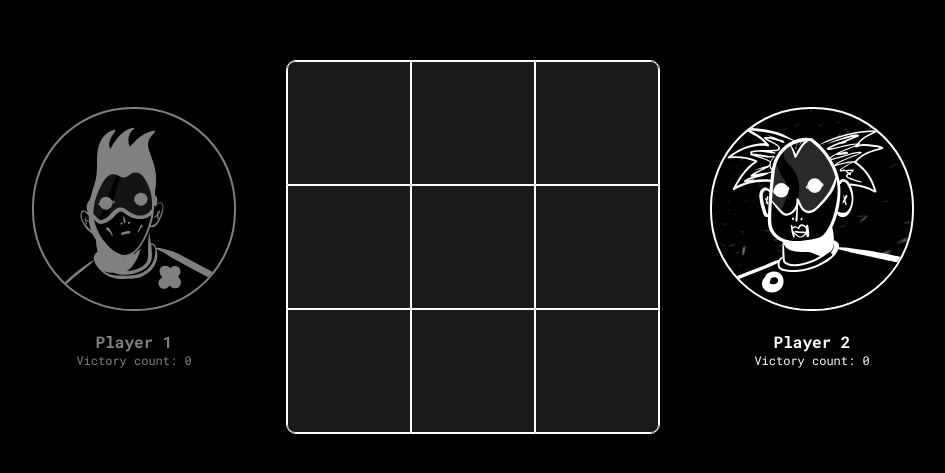
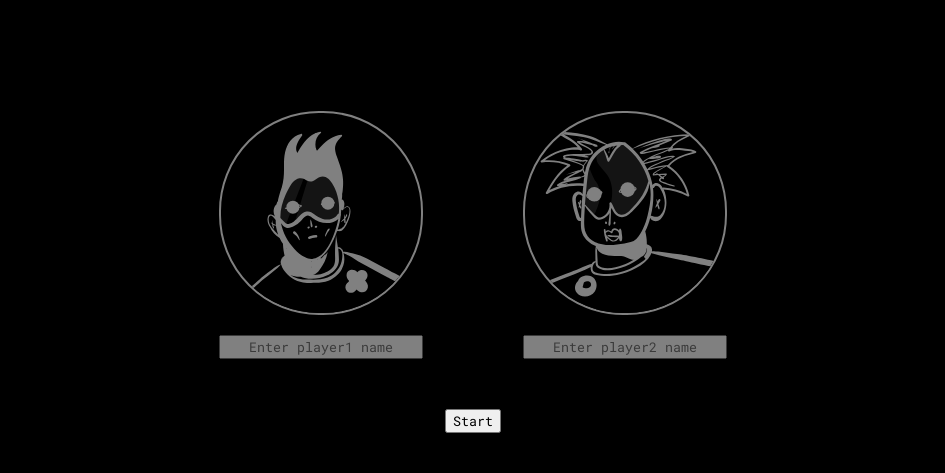
Before and after one commit to jborozco/odin-tic-tac-toe, a plain HTML site: page index.html in a window 1280 px wide. Shown: the part 153-626 px from the top of the page, without its empty margins (167-1112 px from the left). Drawn offline with Linux system fonts and the light colour scheme.

Commit message:
Add the name chosen by the player to the game

```diff
--- a/index.html
+++ b/index.html
@@ -7,13 +7,30 @@
     <title>Tic-Tac-Toe</title>
     <link rel="stylesheet" href="styles.css">
     <link rel="icon" type="image/x-icon" href="img/favicon.png">
-
 </head>
 
 <body>
-    <div id="player1div"></div>
-    <div id="container"></div>
-    <div id="player2div"></div>
+    <div id="announcement"></div>
+    <div class="main">
+        <div id="player1div">
+            <div class="playerImg"><img src="img/player1.svg"></div>
+
+
+            <input type="text" placeholder="Enter player1 name" id="player1Name" from="message">
+
+        </div>
+        <div id="container"></div>
+        <div id="player2div">
+            <div class="playerImg"><img src="img/player2.svg"></div>
+            <input type="text" placeholder="Enter player2 name" id="player2Name" from="message">
+
+        </div>
+    </div>
+    <div id="btnContainer"></div>
+
+
+    <form id="message" method="post"> </form>
+
 
     <script src="scripts.js"></script>
 
--- a/scripts.js
+++ b/scripts.js
@@ -2,6 +2,23 @@
 
 //Module for initiating and controling the game
 const gameLogic = (() => {
+
+    const startGame = () => {
+        let p1container = document.getElementById("player1div");
+        let p2container = document.getElementById("player2div");
+        let buttonContainer = document.getElementById("btnContainer");
+
+
+
+
+        buttonContainer.innerHTML = '<button type="button" id="startBtn" onclick="gameLogic.init()" form="message">Start</button>';
+        const startBtn = document.getElementById("startBtn")
+
+
+
+
+    }
+
     //init player
     const PlayerFactory = (name, isHuman) => {
         let score = 0;
@@ -13,18 +30,27 @@ const gameLogic = (() => {
     let player1 = PlayerFactory("Player 1", true);
     let player2 = PlayerFactory("Player 2", true);
 
+
+
+
     let initPlayers = () => {
+        //give the chosen name to the player when game start
+        const playerName1 = document.getElementById("player1Name").value;
+        const playerName2 = document.getElementById("player2Name").value;
+        if (playerName1 != "") { player1.name = playerName1 }
+        if (playerName2 != "") { player2.name = playerName2 }
+
         //randomize which player start the game
         if (Math.random() < 0.5) {
             player1.turn = false;
-            alert(`${player2.name} starts !`);
+            document.getElementById("announcement").innerText = `${player2.name} starts !`;
             player1.firstToPlay = false;
             player2.firstToPlay = true;
 
         }
         else {
             player2.turn = false;
-            alert(`${player1.name} starts !`);
+            document.getElementById("announcement").innerText = `${player1.name} starts !`;
             player1.firstToPlay = true;
             player2.firstToPlay = false;
         }
@@ -39,10 +65,10 @@ const gameLogic = (() => {
         player2.turn = player2.firstToPlay;
 
         if (player1.firstToPlay) {
-            alert(`${player1.name} starts !`);
+            document.getElementById("announcement").innerText = `${player1.name} starts !`;
         }
         else {
-            alert(`${player2.name} starts !`)
+            document.getElementById("announcement").innerText = `${player2.name} starts !`;
         }
 
     }
@@ -59,8 +85,13 @@ const gameLogic = (() => {
             let gameCell = cellObj(i);
             gameBoard.push(gameCell);
         }
+
+        //launch game board animation
+        document.getElementById("container").className = "on";
+
         initPlayers()
         render();
+        checkCell();
     }
 
     const reset = () => {
@@ -132,13 +163,13 @@ const gameLogic = (() => {
         if (player1.turn) {
             p1container.className = 'turnTrue';
             p2container.className = '';
-            container.className = 'xturn';
+            container.className = 'on xturn';
         }
 
         else if (player2.turn) {
             p1container.className = '';
             p2container.className = 'turnTrue';
-            container.className = 'oturn';
+            container.className += 'on oturn';
         }
 
     }
@@ -198,12 +229,13 @@ const gameLogic = (() => {
     };
 
     return {
+        startGame,
         init,
         checkCell
+
     }
 })();
 
 
 
-gameLogic.init();
-gameLogic.checkCell()
+gameLogic.startGame();
--- a/styles.css
+++ b/styles.css
@@ -15,6 +15,7 @@ body {
 body {
     background-color: black;
     display: flex;
+    flex-direction: column;
     justify-content: center;
     align-items: center;
     width: 100vw;
@@ -39,7 +40,7 @@ body {
     }
 }
 
-#container {
+#container.on {
     border: solid 1px white;
     display: grid;
     grid-template-columns: 1fr 1fr 1fr;
@@ -127,8 +128,11 @@ body {
 
 #player1div,
 #player2div {
-    padding: 50px;
+    padding: 0 50px;
     opacity: 50%;
+    display: flex;
+    flex-direction: column;
+    justify-content: center;
     /* border: solid 1px white; */
 }
 
@@ -232,3 +236,21 @@ body {
     background-image: url(img/player2.svg);
 
 }
+
+input {
+    margin-top: 20px;
+    text-align: center
+}
+
+.main {
+    display: flex;
+    flex-direction: row;
+}
+
+#btnContainer {
+    margin-top: 50px;
+}
+
+#announcement {
+    margin-bottom: 50px;
+}
```
